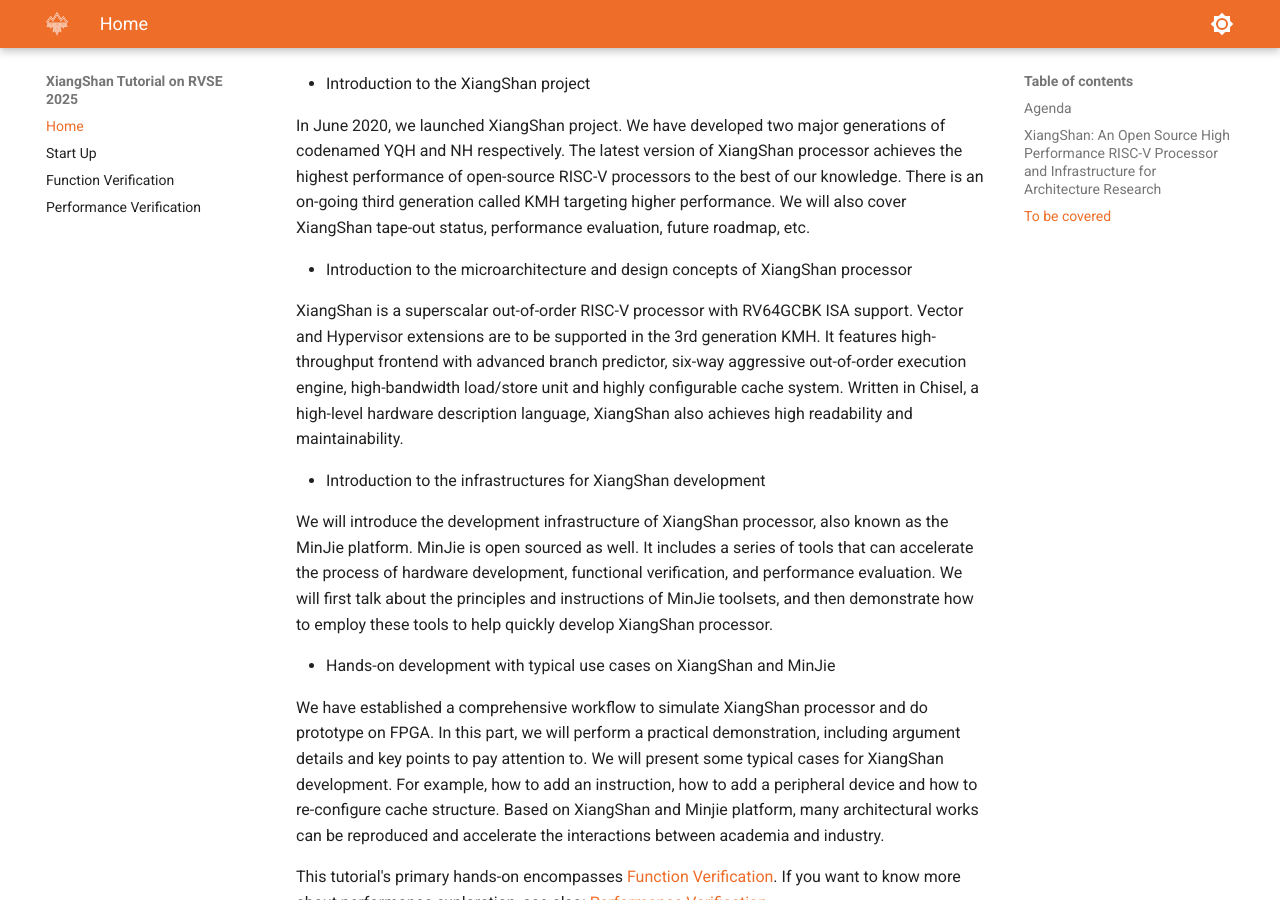
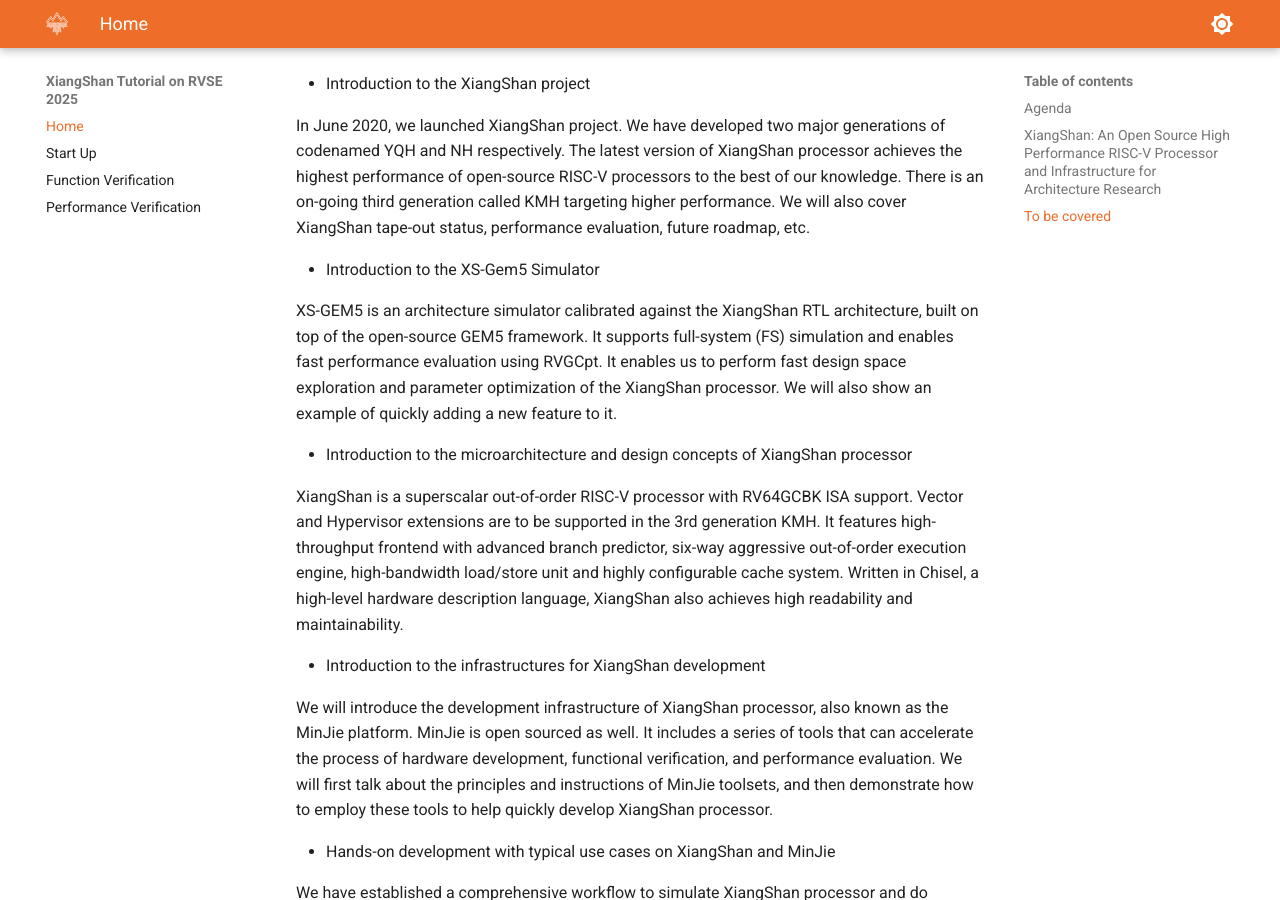
Before and after one commit to OpenXiangShan/tutorial, an MkDocs documentation site: the page built from docs/index.md, in a window 1280 px wide and 900 px high, scrolled down 2091 px. Built offline with MkDocs 1.6.1 and Material for MkDocs 9.7.7, drawn with Linux system fonts in a browser that asks for light colours.

```diff
--- a/docs/index.md
+++ b/docs/index.md
@@ -37,6 +37,10 @@ We provide a quick-start environment for Xiangshan. See [StartUp](StartUp.md) pa
 
 In June 2020, we launched XiangShan project. We have developed two major generations of codenamed YQH and NH respectively. The latest version of XiangShan processor achieves the highest performance of open-source RISC-V processors to the best of our knowledge. There is an on-going third generation called KMH targeting higher performance. We will also cover XiangShan tape-out status, performance evaluation, future roadmap, etc.
 
+- Introduction to the XS-Gem5 Simulator
+
+XS-GEM5 is an architecture simulator calibrated against the XiangShan RTL architecture, built on top of the open-source GEM5 framework. It supports full-system (FS) simulation and enables fast performance evaluation using RVGCpt. It enables us to perform fast design space exploration and parameter optimization of the XiangShan processor. We will also show an example of quickly adding a new feature to it.
+
 - Introduction to the microarchitecture and design concepts of XiangShan processor
 
 XiangShan is a superscalar out-of-order RISC-V processor with RV64GCBK ISA support. Vector and Hypervisor extensions are to be supported in the 3rd generation KMH. It features high-throughput frontend with advanced branch predictor, six-way aggressive out-of-order execution engine, high-bandwidth load/store unit and highly configurable cache system. Written in Chisel, a high-level hardware description language, XiangShan also achieves high readability and maintainability.
```
